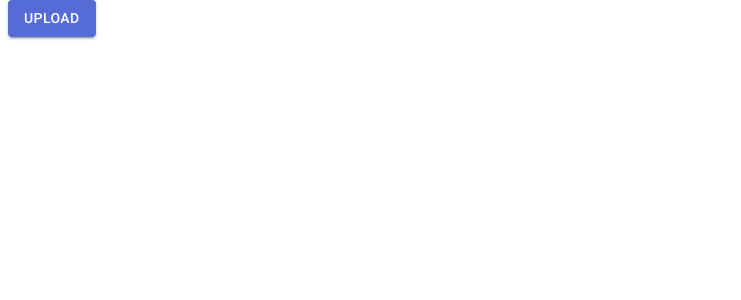
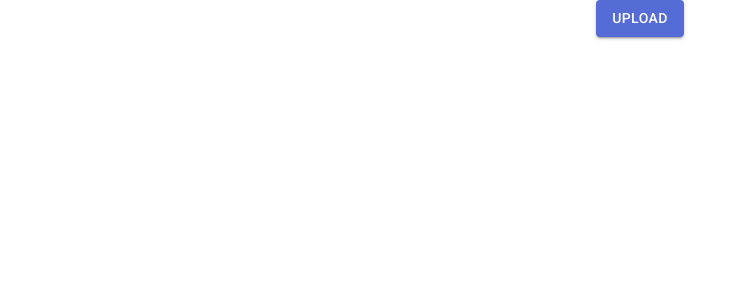
Before and after one commit to gustavokrieger/tcc, a React (Create React App) app in the folder frontend/: page / in a window 1280 px wide. Shown: the top 300 px of the page, without its empty margins (0-741 px from the left). Built offline with nearby package versions, Linux system fonts and the light colour scheme.

Commit message:
correção na div da pagina principal

```diff
--- a/frontend/src/pages/CodeFilesUpload.tsx
+++ b/frontend/src/pages/CodeFilesUpload.tsx
@@ -7,8 +7,18 @@ import CircularProgress from '../components/CircularProgress';
 import {Props as PropsOfCodeAnalysisResult} from './CodeAnalysisResult';
 import UploadButton from '../components/UploadButton';
 import assert from 'assert';
+import {makeStyles} from '@material-ui/core/styles';
+import Container from '@material-ui/core/Container';
+
+const useStyles = makeStyles({
+  root: {
+    display: 'flex',
+    justifyContent: 'center',
+  },
+});
 
 export default function CodeFilesUpload() {
+  const classes = useStyles();
   const history = useHistory();
 
   const [uploadedFiles, setUploadedFiles] = useState<File[]>([]);
@@ -31,13 +41,13 @@ export default function CodeFilesUpload() {
   }
 
   return (
-    <div className="code-files-upload">
+    <Container className={classes.root}>
       {isLoading ? (
         <CircularProgress />
       ) : (
         <UploadButton accept=".java" onChange={handleChange} />
       )}
-    </div>
+    </Container>
   );
 }
 
```
